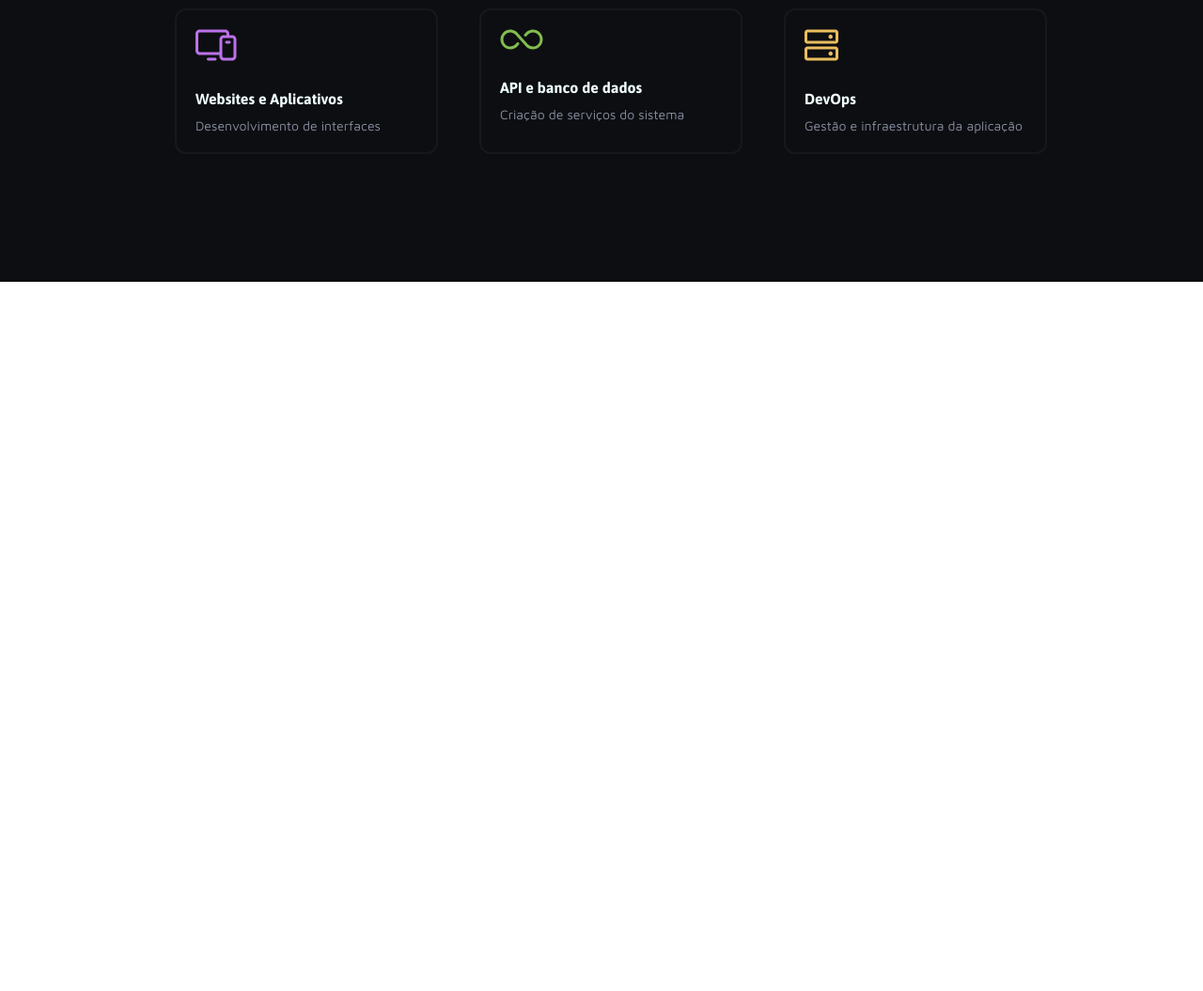
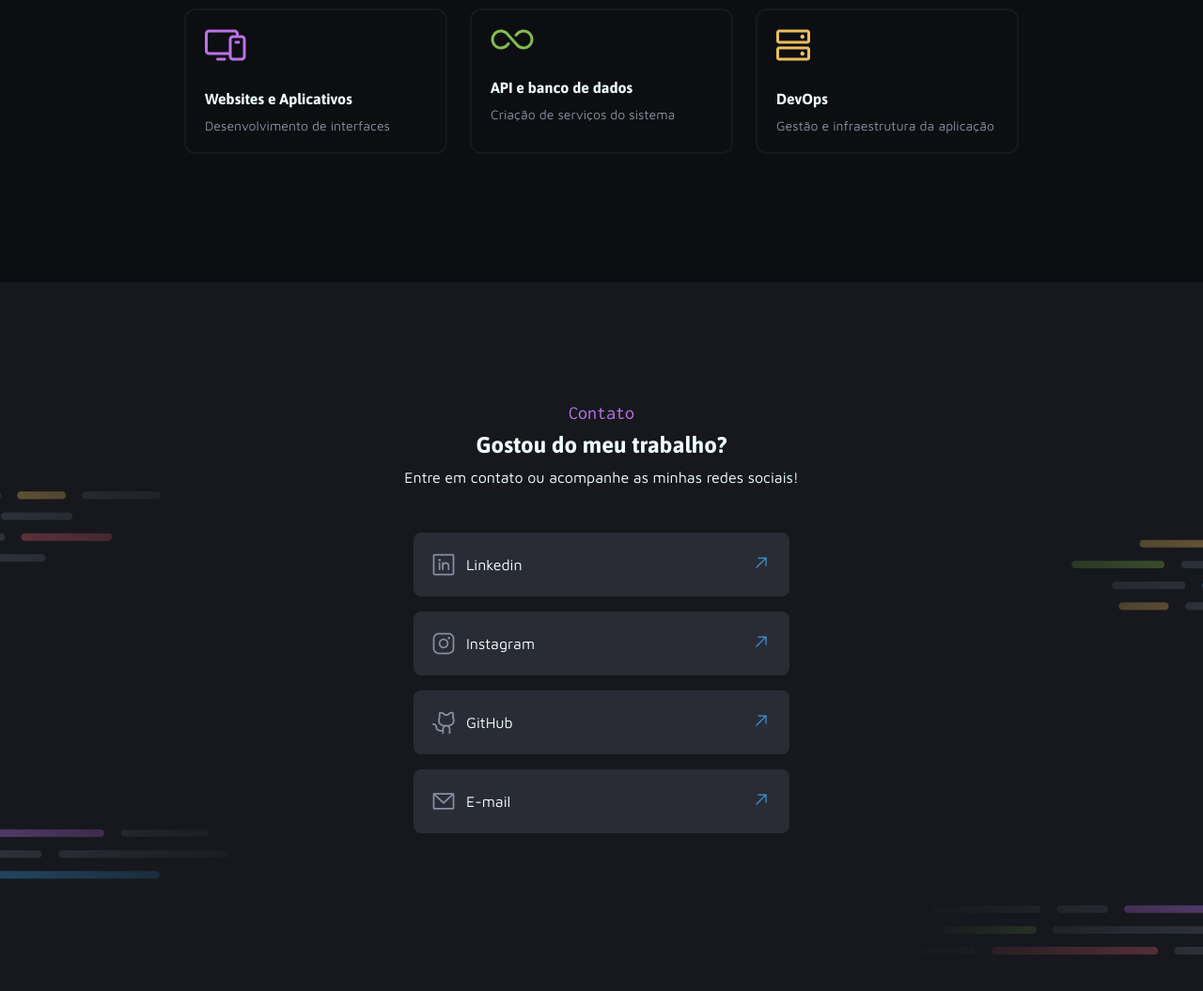
Before and after one commit to guilherme-gsr/Portifolio-web, a plain HTML site: page index.html in a window 1280 px wide. Shown: the part 1780-2835 px from the top of the page at 94% size. Before the commit the page ends 2080 px from the top, so only its background shows below. Drawn offline with Linux system fonts and the light colour scheme.

Commit message:
finalizando portifolio dev-front-end

```diff
--- /dev/null
+++ b/contact.css
@@ -0,0 +1,67 @@
+.contact {
+  background-image: url(./assets/img-background/Background_Contacts.png);
+  overflow: hidden;
+  background-size: 100% 100%;
+  background-position: center;
+  background-repeat: no-repeat;
+  width: 100vw;
+  min-height: 783px;
+
+  .header-projects {
+    margin-top: 128px;
+    margin-inline: auto;
+  }
+
+  p {
+    color: var(--primary-color-purple);
+    margin-bottom: 8px;
+  }
+
+  h2 {
+    margin-bottom: 8px;
+  }
+
+  .link {
+    margin-top: 48px;
+    width: 400px;
+    margin-inline: auto;
+    display: flex;
+    flex-direction: column;
+    gap: 16px;
+
+    .link-card {
+      background-color: var(--base-color-gray-300);
+      border-radius: 8px;
+      display: flex;
+      flex-direction: row;
+      justify-content: space-between;
+      align-items: center;
+      width: 400px;
+      height: 68px;
+    }
+
+
+      .link-logo{
+          display: flex;
+          gap: 12px;
+          flex-direction: row;
+          align-items: center;
+          margin: 20px;
+
+
+        }
+
+        .link-arrow{
+            margin-right: 20px;
+        }
+    }
+}
+
+
+.link-card:hover{
+  border: 1px solid var(--primary-color-blue);
+
+  .link-logo > img{
+    color: aqua;
+  }
+}
--- a/index.html
+++ b/index.html
@@ -223,5 +223,79 @@
 
     </section>
 
+    <section class="contact">
+
+      <header class="header-projects">
+        <p class="subtitle">Contato</p>
+        <h2 class="title-md">Gostou do meu trabalho? </h2>
+        <h3 class="text-md">Entre em contato ou acompanhe as minhas redes sociais!</h3>
+      </header>
+
+      <section class="link">
+
+        <div class="link-card">
+
+          <div class="link-logo">
+            <img src="./assets/svg-icone-contact/Vector (16).svg" alt="">
+
+            <h4 class="text-md">Linkedin</h4>
+
+          </div>
+
+          <div class="link-arrow">
+            <img src="./assets/svg-icone-contact/ArrowUpRight.svg" alt="">
+          </div>
+
+        </div>
+
+         <div class="link-card">
+
+          <div class="link-logo">
+            <img src="./assets/svg-icone-contact/Vector (17).svg" alt="">
+
+            <h4 class="text-md">Instagram</h4>
+
+          </div>
+
+          <div class="link-arrow">
+            <img src="./assets/svg-icone-contact/ArrowUpRight.svg" alt="">
+          </div>
+
+        </div>
+
+         <div class="link-card">
+
+          <div class="link-logo">
+            <img src="./assets/svg-icone-contact/Vector (18).svg" alt="">
+
+            <h4 class="text-md">GitHub</h4>
+
+          </div>
+
+          <div class="link-arrow">
+            <img src="./assets/svg-icone-contact/ArrowUpRight.svg" alt="">
+          </div>
+
+        </div>
+
+         <div class="link-card">
+
+          <div class="link-logo">
+            <img src="./assets/svg-icone-contact/Vector (19).svg" alt="">
+
+            <h4 class="text-md">E-mail</h4>
+
+          </div>
+
+          <div class="link-arrow">
+            <img src="./assets/svg-icone-contact/ArrowUpRight.svg" alt="">
+          </div>
+
+        </div>
+
+      </section>
+
+    </section>
+
   </body>
 </html>
--- a/services.css
+++ b/services.css
@@ -5,6 +5,12 @@
   overflow: hidden;
   display: flex;
   flex-direction: column;
+
+     @media(max-width:1080px){
+        height: 800px;
+    }
+
+
 
   .header-projects {
     margin-inline: auto;
@@ -16,6 +22,13 @@
     margin-inline: auto;
     gap: 24px;
     margin-top: 56px;
+
+
+     @media(max-width:1080px){
+        grid-template-columns: 1fr;
+        align-content: center;
+    }
+
   }
 
   .services-card {
@@ -26,17 +39,15 @@
 
   }
 
-  div{
-    margin-left: 20px;
-  }
-
   .services-img{
     margin-top: 20px;
     margin-bottom: 27.5px;
+    margin-left: 20px;
 
   }
 
   .services-txt{
+    margin-left: 20px;
     h4{
         margin-bottom:8px ;
     }
--- a/style.css
+++ b/style.css
@@ -1,6 +1,7 @@
 @import url(./intro.css);
 @import url(./projects.css);
 @import url(./services.css);
+@import url(./contact.css);
 
 @import url("https://fonts.googleapis.com/css2?family=Asap:ital,wght@0,100..900;1,100..900&family=Inconsolata:wght@200..900&family=Maven+Pro:wght@400..900&display=swap");
 
```
Also changed, not shown: assets/svg-icone-contact/ArrowUpRight.svg (added), assets/svg-icone-contact/Vector (16).svg (added), assets/svg-icone-contact/Vector (17).svg (added), assets/svg-icone-contact/Vector (18).svg (added), assets/svg-icone-contact/Vector (19).svg (added), assets/svg-icone-contact/Vector-1.svg (deleted), assets/svg-icone-contact/Vector-2.svg (deleted), assets/svg-icone-contact/Vector-3.svg (deleted), assets/svg-icone-contact/Vector-4.svg (deleted), assets/svg-icone-contact/Vector.svg (deleted).
